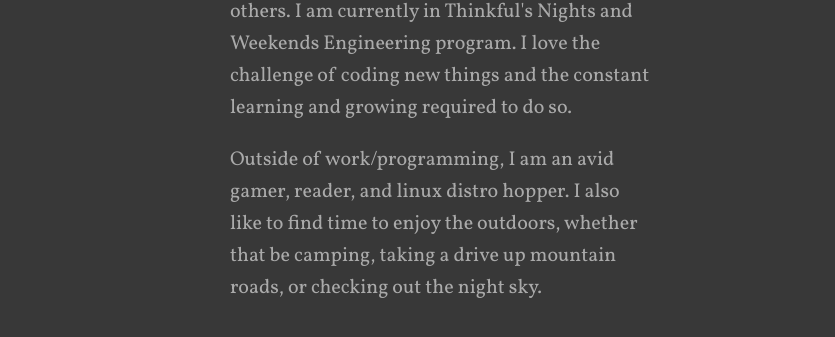
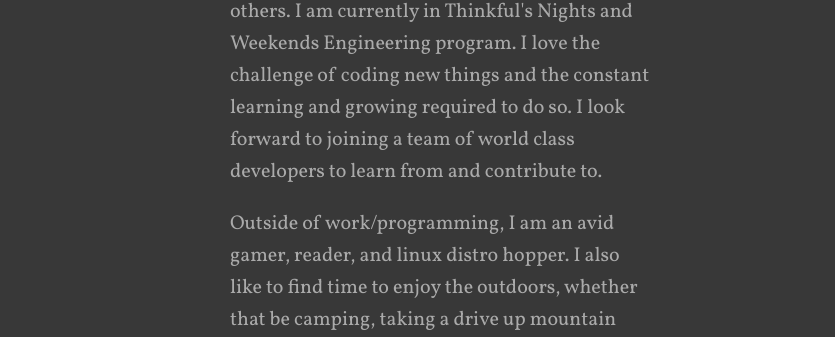
Before and after one commit to Evoxus/portfolio_V2, a plain HTML site: page index.html in a window 1280 px wide. Shown: the part 445-782 px from the top of the page, 445-1280 px from the left. Drawn offline with nearby package versions, Linux system fonts and the light colour scheme.

Commit message:
Tweat to bio

```diff
--- a/index.html
+++ b/index.html
@@ -53,7 +53,7 @@
                     others. I am currently in Thinkful's
                     Nights and Weekends Engineering program. I love the challenge of coding new things and the constant
                     learning and growing required to
-                    do so.
+                    do so. I look forward to joining a team of world class developers to learn from and contribute to.
                 </p>
                 <p>
                     Outside of work/programming, I am an avid gamer, reader, and linux distro hopper. I also like to
```
